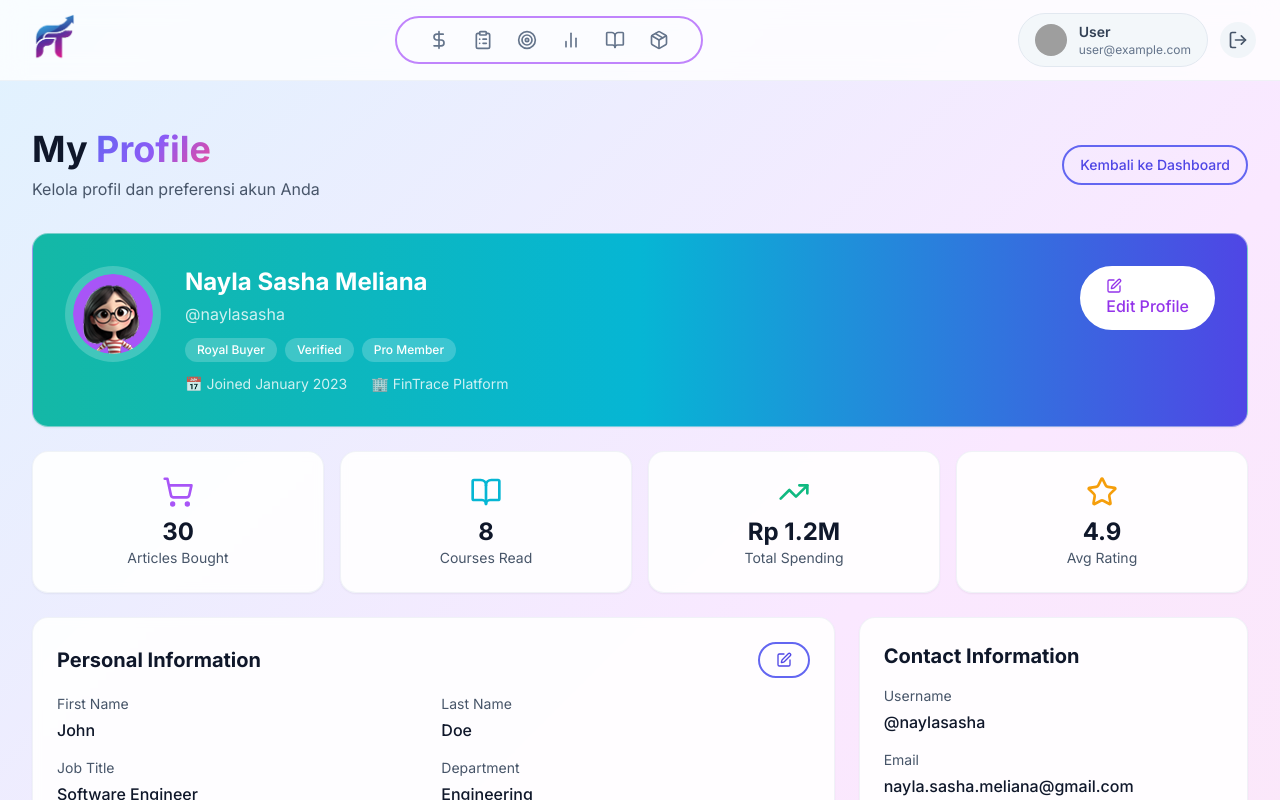
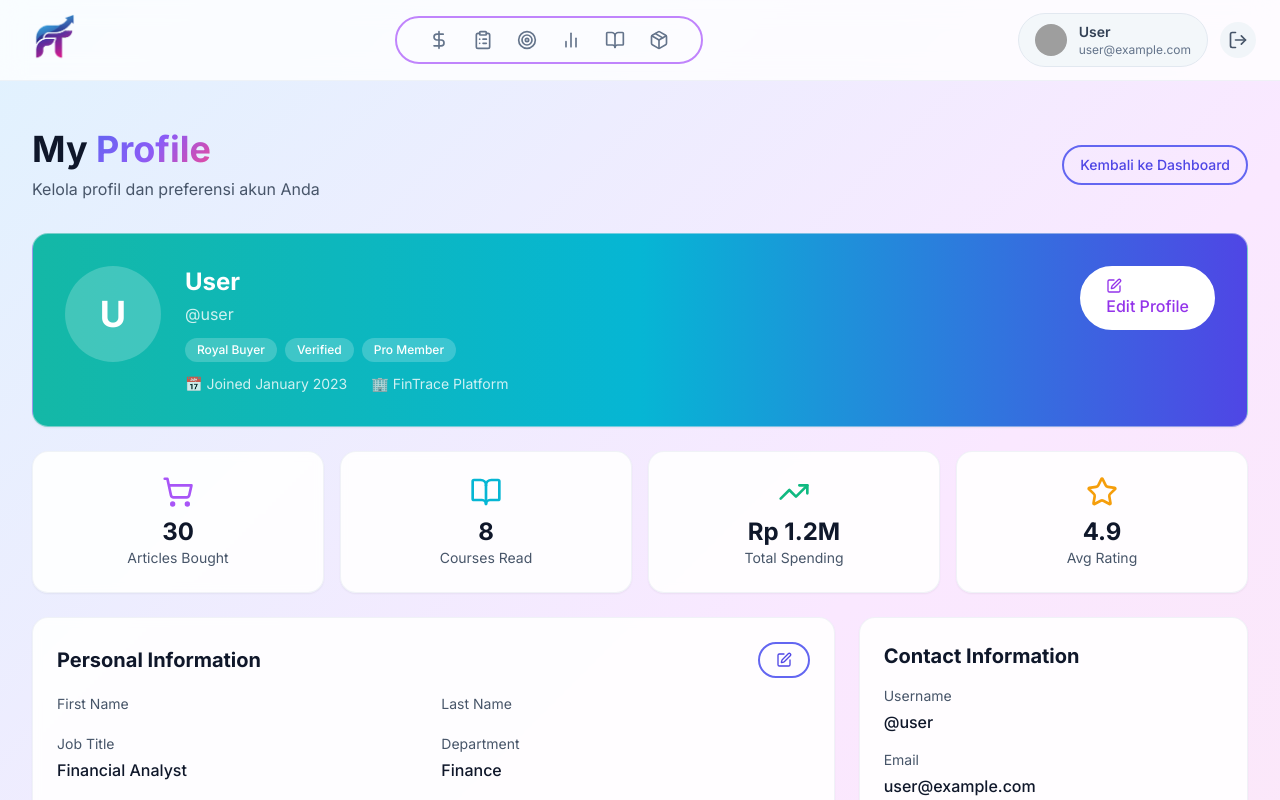
Before and after one commit to TendriZ/FinTrace-Workshop-UI, a React (Vite) app: page /profile in a window 1280 px wide. Shown: the top 800 px of the page. Built offline with nearby package versions, Linux system fonts and the light colour scheme; grey boxes are pictures that could not be loaded.

Commit message:
feat: use fullName from mockUsers in user and admin profile pages with dynamic avatar support and fallback initials

```diff
--- a/src/pages/admin/AdminProfilePage.tsx
+++ b/src/pages/admin/AdminProfilePage.tsx
@@ -4,6 +4,7 @@ import { Card } from '../../components/ui/Card';
 import { Button } from '../../components/ui/Button';
 import { Badge } from '../../components/ui/Badge';
 import { Modal } from '../../components/ui/Modal';
+import { useAuthContext } from '../../context/AuthContext';
 import {
   EditIcon,
   FileTextIcon,
@@ -17,6 +18,7 @@ import {
 } from 'lucide-react';
 
 export function AdminProfilePage() {
+  const { user } = useAuthContext();
   const [isEditing, setIsEditing] = useState(false);
   const [showModal, setShowModal] = useState(false);
   const [notificationSettings, setNotificationSettings] = useState({
@@ -100,6 +102,16 @@ export function AdminProfilePage() {
     }
   ];
 
+  // Get initials for avatar fallback
+  const getInitials = (name: string) => {
+    return name
+      .split(' ')
+      .map(n => n[0])
+      .join('')
+      .toUpperCase()
+      .slice(0, 2);
+  };
+
   return (
     <div className="min-h-screen">
       <div className="p-6">
@@ -126,10 +138,18 @@ export function AdminProfilePage() {
         <Card className="p-8 mb-6 bg-gradient-to-r from-purple-600 via-indigo-600 to-pink-600 text-white">
           <div className="flex items-start gap-6">
             <div className="w-24 h-24 rounded-full bg-white/20 flex items-center justify-center flex-shrink-0">
-              <span className="text-4xl font-bold">NS</span>
+              {user?.avatar ? (
+                <img
+                  src={user.avatar}
+                  alt="Profile"
+                  className="w-20 h-20 object-cover rounded-full"
+                />
+              ) : (
+                <span className="text-4xl font-bold">{getInitials(user?.fullName || 'Admin')}</span>
+              )}
             </div>
             <div className="flex-1">
-              <h2 className="text-2xl font-bold mb-1">Nayla Sasha Meliana</h2>
+              <h2 className="text-2xl font-bold mb-1">{user?.fullName || 'Admin'}</h2>
               <p className="text-white/80 mb-3">Admin | Content Creator</p>
               <div className="flex flex-wrap gap-2">
                 {achievements.slice(0, 3).map((achievement) => (
--- a/src/pages/user/ProfilePage.tsx
+++ b/src/pages/user/ProfilePage.tsx
@@ -4,6 +4,7 @@ import { Card } from '../../components/ui/Card';
 import { Button } from '../../components/ui/Button';
 import { Badge } from '../../components/ui/Badge';
 import { Input } from '../../components/ui/Input';
+import { useAuthContext } from '../../context/AuthContext';
 import {
   AwardIcon,
   BellIcon,
@@ -18,18 +19,24 @@ import {
 } from 'lucide-react';
 
 export function ProfilePage() {
+  const { user } = useAuthContext();
+
   useEffect(() => {
         window.scrollTo(0, 0);
       }, []);
 
+  // Split fullName into first and last name
+  const nameParts = user?.fullName?.split(' ') || ['', ''];
+  const firstName = nameParts[0];
+  const lastName = nameParts.slice(1).join(' ');
 
   const [isEditing, setIsEditing] = useState(false);
   const [notifications, setNotifications] = useState(true);
   const [twoFactor, setTwoFactor] = useState(false);
 
   const [formData, setFormData] = useState({
-    firstName: 'Nayla',
-    lastName: 'Sasha Meliana',
+    firstName,
+    lastName,
     jobTitle: 'Financial Analyst',
     department: 'Finance',
     bio: 'Financial enthusiast and lifelong learner. Passionate about helping others achieve financial freedom.'
@@ -101,6 +108,16 @@ export function ProfilePage() {
     }
   ];
 
+  // Get initials for avatar fallback
+  const getInitials = (name: string) => {
+    return name
+      .split(' ')
+      .map(n => n[0])
+      .join('')
+      .toUpperCase()
+      .slice(0, 2);
+  };
+
   return (
     <div className="min-h-screen">
       <div className="container-1280 px-4 sm:px-6 lg:px-8 py-12">
@@ -125,14 +142,18 @@ export function ProfilePage() {
         <Card className="p-8 mb-6 bg-gradient-to-r from-teal-500 via-cyan-500 to-indigo-600 text-white">
           <div className="flex items-start gap-6">
             <div className="w-24 h-24 rounded-full bg-white/20 flex items-center justify-center flex-shrink-0">
-              <img
-                  src="/images/Photo-Profile-Nayla-Sasha-Meliana.png"
-                  alt="Profile"
-                  className="w-20 h-20 object-cover rounded-full" />
+              {user?.avatar ? (
+                <img
+                    src={user.avatar}
+                    alt="Profile"
+                    className="w-20 h-20 object-cover rounded-full" />
+              ) : (
+                <span className="text-4xl font-bold">{getInitials(user?.fullName || 'User')}</span>
+              )}
             </div>
             <div className="flex-1">
-              <h2 className="text-2xl font-bold mb-1">Nayla Sasha Meliana</h2>
-              <p className="text-white/80 mb-3">@naylasasha</p>
+              <h2 className="text-2xl font-bold mb-1">{user?.fullName || 'User'}</h2>
+              <p className="text-white/80 mb-3">@{user?.email?.split('@')[0] || 'user'}</p>
               <div className="flex flex-wrap gap-2 mb-3">
                 <Badge className="bg-white/20 text-white border-0">Royal Buyer</Badge>
                 <Badge className="bg-white/20 text-white border-0">Verified</Badge>
@@ -250,21 +271,21 @@ export function ProfilePage() {
                   <div className="grid md:grid-cols-2 gap-4">
                     <div>
                       <p className="text-sm text-slate-600 mb-1">First Name</p>
-                      <p className="font-medium text-slate-900">John</p>
+                      <p className="font-medium text-slate-900">{firstName}</p>
                     </div>
                     <div>
                       <p className="text-sm text-slate-600 mb-1">Last Name</p>
-                      <p className="font-medium text-slate-900">Doe</p>
+                      <p className="font-medium text-slate-900">{lastName}</p>
                     </div>
                   </div>
                   <div className="grid md:grid-cols-2 gap-4">
                     <div>
                       <p className="text-sm text-slate-600 mb-1">Job Title</p>
-                      <p className="font-medium text-slate-900">Software Engineer</p>
+                      <p className="font-medium text-slate-900">Financial Analyst</p>
                     </div>
                     <div>
                       <p className="text-sm text-slate-600 mb-1">Department</p>
-                      <p className="font-medium text-slate-900">Engineering</p>
+                      <p className="font-medium text-slate-900">Finance</p>
                     </div>
                   </div>
                   <div>
@@ -392,15 +413,15 @@ export function ProfilePage() {
               <div className="space-y-4">
                 <div>
                   <p className="text-sm text-slate-600 mb-1">Username</p>
-                  <p className="font-medium text-slate-900">@naylasasha</p>
+                  <p className="font-medium text-slate-900">@{user?.email?.split('@')[0] || 'user'}</p>
                 </div>
                 <div>
                   <p className="text-sm text-slate-600 mb-1">Email</p>
-                  <p className="font-medium text-slate-900">nayla.sasha.meliana@gmail.com</p>
+                  <p className="font-medium text-slate-900">{user?.email || 'user@example.com'}</p>
                 </div>
                 <div>
                   <p className="text-sm text-slate-600 mb-1">Phone</p>
-                  <p className="font-medium text-slate-900">+62 812 3456 7890</p>
+                  <p className="font-medium text-slate-900">{user?.phoneNumber || '+62 812 3456 7890'}</p>
                 </div>
                 <div>
                   <p className="text-sm text-slate-600 mb-1">Location</p>
```
